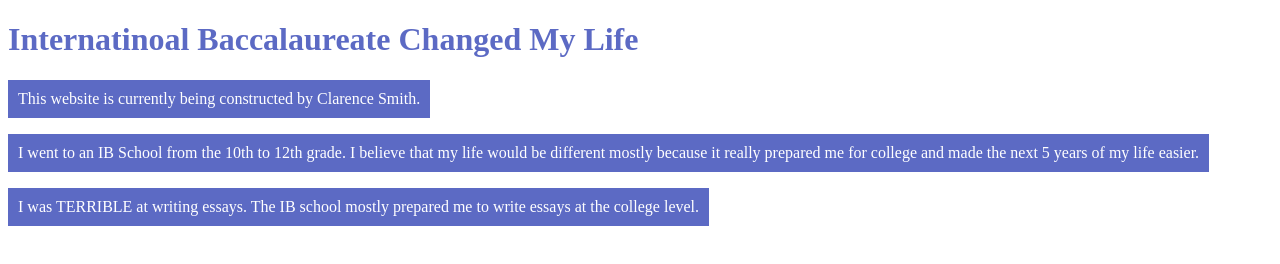
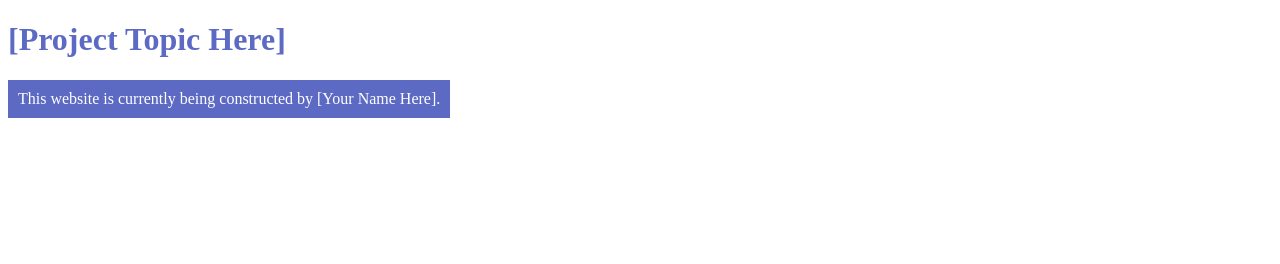
Before and after one commit to MathTeacherSmith/SL-project, a plain HTML site: page index.html in a window 1280 px wide. Drawn offline with Linux system fonts and the light colour scheme.

Commit message:
Reset to original html file using "upload"

```diff
--- a/index.html
+++ b/index.html
@@ -5,15 +5,7 @@
     <link rel="stylesheet" href="styles.css" />
   </head>
   <body>
-      <h1>Internatinoal Baccalaureate Changed My Life</h1>
-      <p>This website is currently being constructed by Clarence Smith.</p>
-      <div id="section-1" class="section">
-        <p class="sub-section">
-          I went to an IB School from the 10th to 12th grade. I believe that my life would be different mostly because it really prepared me for college and made the next 5 years of my life easier.
-        </p>
-        <p class="sub-section">
-          I was TERRIBLE at writing essays. The IB school mostly prepared me to write essays at the college level.
-        </p>
-      </div>
+      <h1>[Project Topic Here]</h1>
+      <p>This website is currently being constructed by [Your Name Here].</p>
   </body>
 </html>
```
